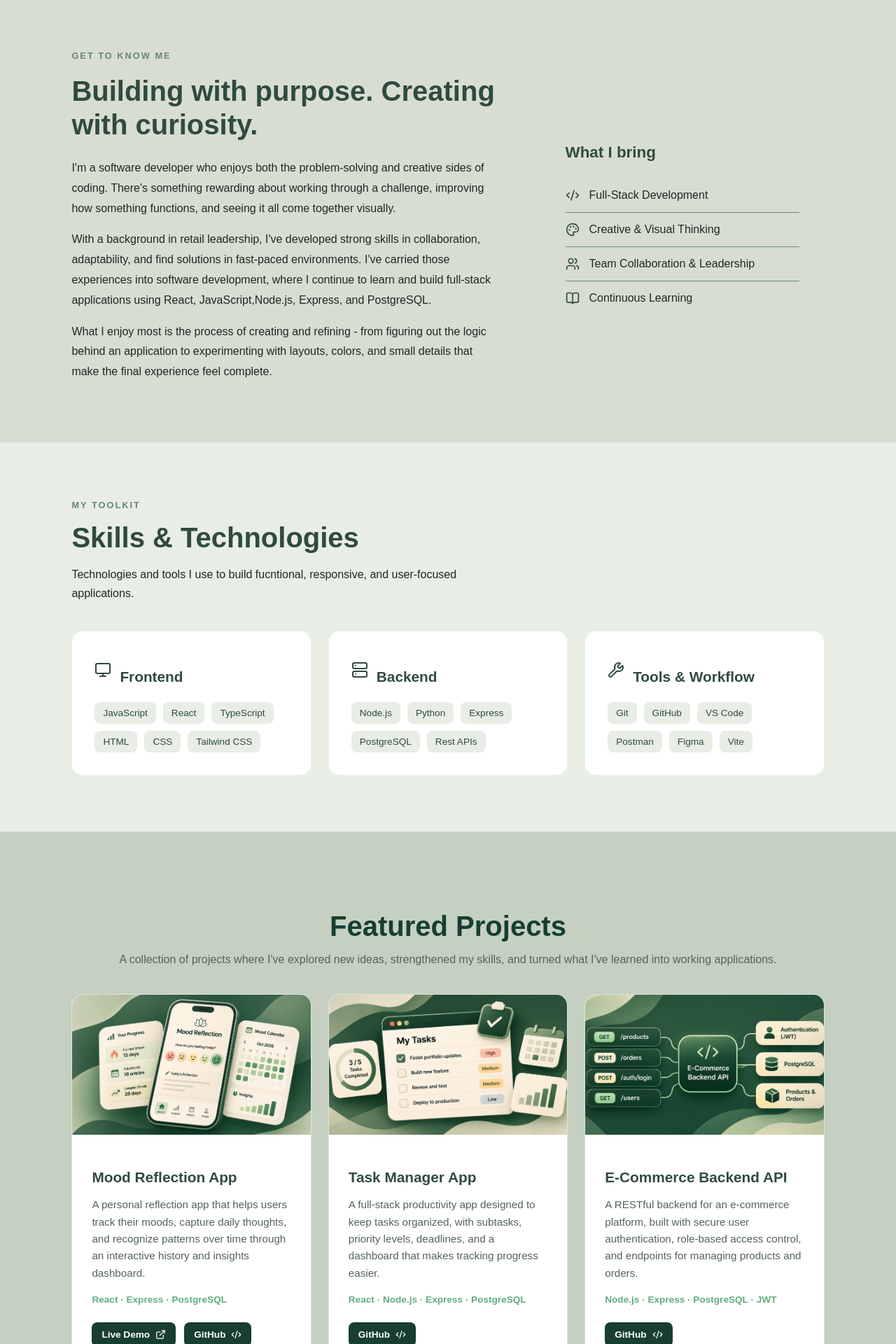
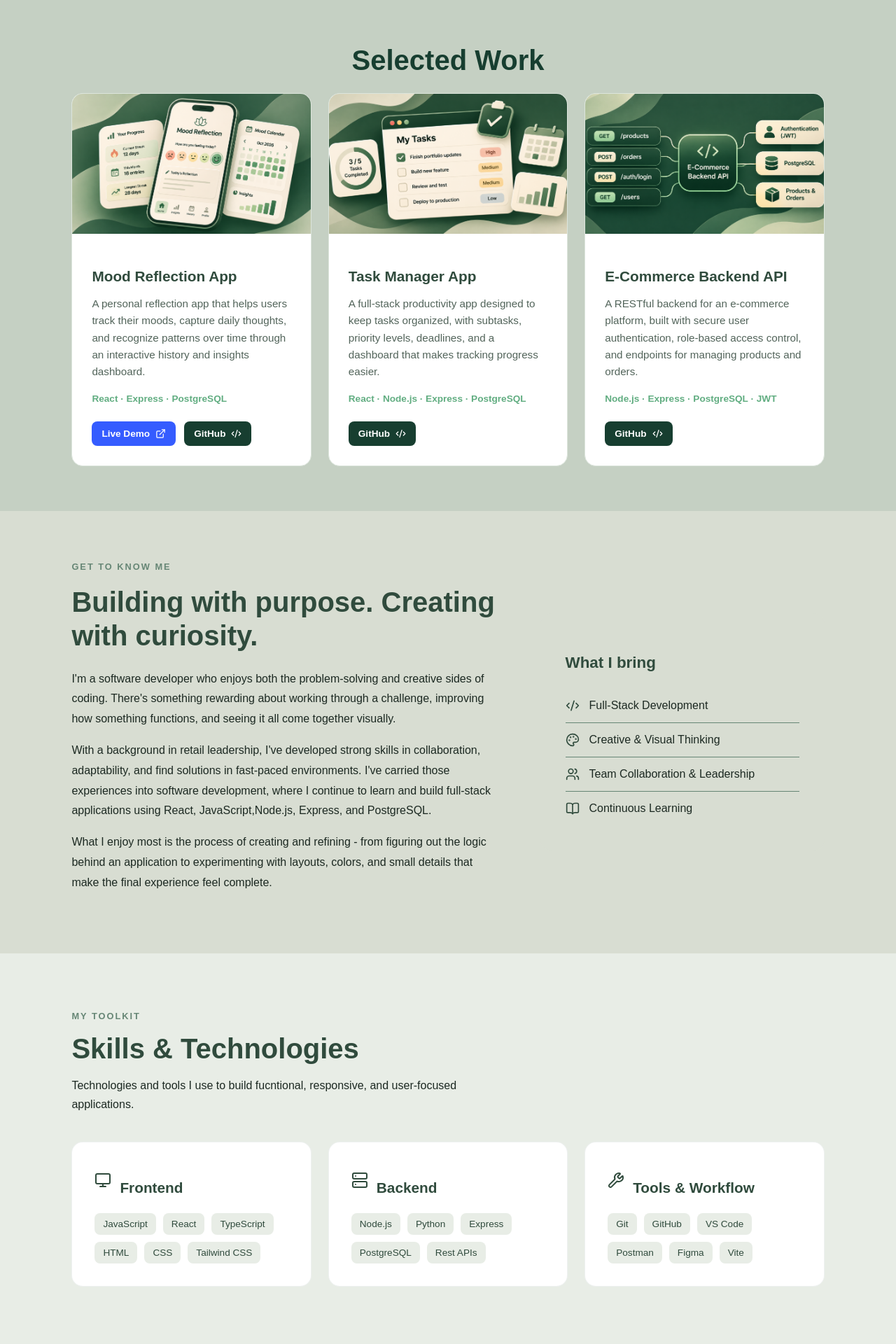
Before and after one commit to J-Ferr/dev-portfolio, a React (Vite) app: page / in a window 1280 px wide. Shown: the part 720-2640 px from the top of the page at 70% size. Built offline with nearby package versions, Linux system fonts and the light colour scheme.

Commit message:
feat: refresh selected work section

```diff
--- a/src/App.jsx
+++ b/src/App.jsx
@@ -23,9 +23,9 @@ function App() {
           <CodeWave />
           </div>
         </section>
+        <Projects />
         <About />
         <Skills />
-        <Projects />
         <Contact />
       </main>
 
--- a/src/components/ProjectCard.jsx
+++ b/src/components/ProjectCard.jsx
@@ -25,7 +25,7 @@ function ProjectCard({
 
             <div className="project-links">
                 {liveUrl && (
-                    <a href={liveUrl} target="_blank" rel="noopener noreferrer">
+                    <a className="project-demo-link" href={liveUrl} target="_blank" rel="noopener noreferrer">
                         Live Demo <ExternalLink size={15} />
                     </a>
                 )}
--- a/src/components/Projects.css
+++ b/src/components/Projects.css
@@ -1,5 +1,5 @@
 .projects {
-    padding: 80px 8%;
+    padding: 64px 8%;
     background-color: #c5d0c3;
     text-align: center;
 }
@@ -7,7 +7,7 @@
 .projects h2 {
     color:  #173e30;
     font-size: 2.5rem;
-    margin-bottom: 16px;
+    margin: 0;
 }
 
 .projects p {
@@ -19,7 +19,7 @@
   display: grid;
   grid-template-columns: repeat(3, 1fr);
   gap: 24px;
-  margin-top: 40px;
+  margin-top: 24px;
   text-align: left;
 }
 
@@ -98,6 +98,14 @@
   outline-offset: 3px;
 }
 
+.project-links .project-demo-link {
+  background-color: #355cff;
+}
+
+.project-links .project-demo-link:hover {
+  background-color: #2445d9;
+}
+
 .project-image {
   display: block;
   width: 100%;
--- a/src/components/Projects.jsx
+++ b/src/components/Projects.jsx
@@ -8,12 +8,8 @@ import ecomApiImage from '../assets/projects/e-comm.png';
 function Projects() {
     return (
         <section className="projects" id="projects">
-            <h2>Featured Projects</h2>
-            <p>
-                A collection of projects where I've explored new ideas,
-                strengthened my skills, and turned what I've learned into
-                working applications.
-            </p>
+            <h2>Selected Work</h2>
+
 
             <div className="projects-grid">
                 <ProjectCard
```
